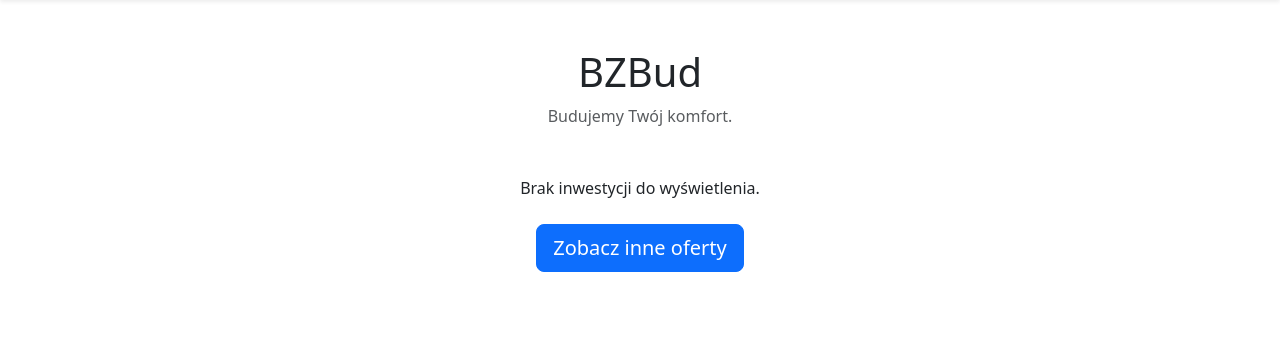
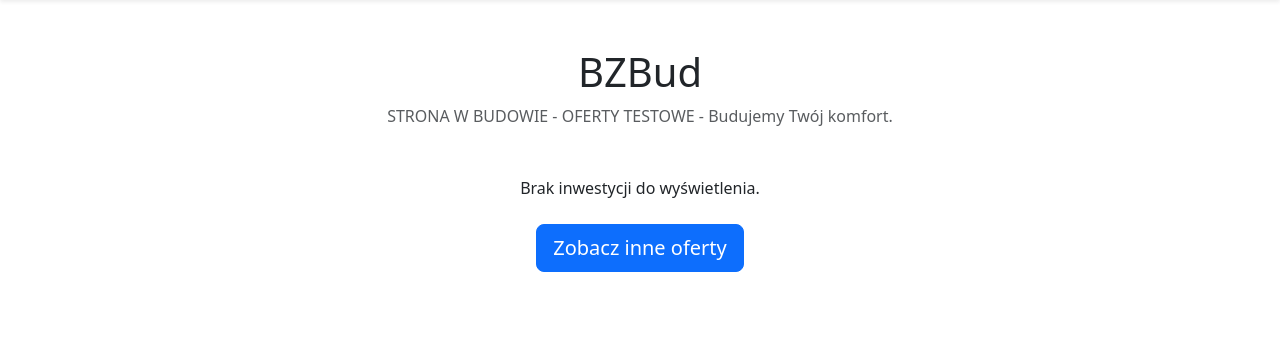
Before and after one commit to BuKarData/nieruchomosci, a Django app: template oferty/templates/home.html in a window 1280 px wide. Shown: the part 56-420 px from the top of the page. Run offline with Django 3.2, Linux system fonts and the light colour scheme; the template is opened without the code that fills it, so the values that code supplies are empty.

Commit message:
dodanie disclamera

```diff
--- a/oferty/templates/home.html
+++ b/oferty/templates/home.html
@@ -58,7 +58,7 @@
   <body>
     <div class="container mt-5">
       <h1 class="text-center">BZBud</h1>
-      <p class="text-center text-muted">Budujemy Twój komfort.</p>
+      <p class="text-center text-muted">STRONA W BUDOWIE - OFERTY TESTOWE - Budujemy Twój komfort. </p>
 
       {% if ostatnia_oferta %}
   <div class="card mt-5 shadow-sm">
```
